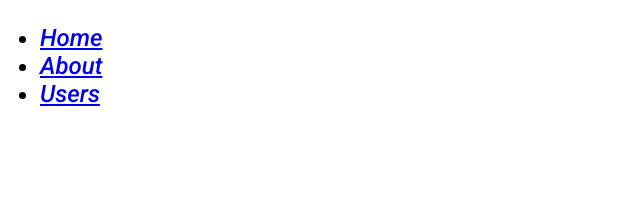
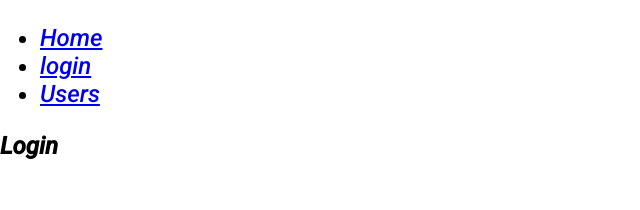
Before and after one commit to shunfu1996/todolist-Brian, a React (Create React App) app: page /login in a window 1280 px wide. Before the commit this address had no page. Shown: the top 210 px of the page, without its empty margins (0-640 px from the left). Built offline with nearby package versions, Linux system fonts and the light colour scheme.

Commit message:
login page

```diff
--- a/src/Router.js
+++ b/src/Router.js
@@ -1,5 +1,6 @@
 import React from "react";
 import App from './App';
+import Login from "./components/Login/Login";
 import {
   BrowserRouter as Router,
   Routes,
@@ -17,7 +18,7 @@ export default function RouterReact() {
               <Link to="/">Home</Link>
             </li>
             <li>
-              <Link to="/project">About</Link>
+              <Link to="/login">login</Link>
             </li>
             <li>
               <Link to="/contact">Users</Link>
@@ -29,7 +30,7 @@ export default function RouterReact() {
             renders the first one that matches the current URL. */}
         <Routes>
             <Route path="/" element={<App />} />
-            <Route path="/project" element={<App /> } />
+            <Route path="/login" element={<Login /> } />
             <Route path="/contact" element={<App />} />
         </Routes>
       </div>
--- /dev/null
+++ b/src/components/Login/Login.js
@@ -0,0 +1,10 @@
+import './Login.css';
+import React, { useState,useEffect } from "react";
+
+export default function Login() {
+    return(
+        <>
+            <h1>Login</h1>
+        </>
+    )
+}
```
Also changed, not shown: src/components/Login/Login.css (added).
